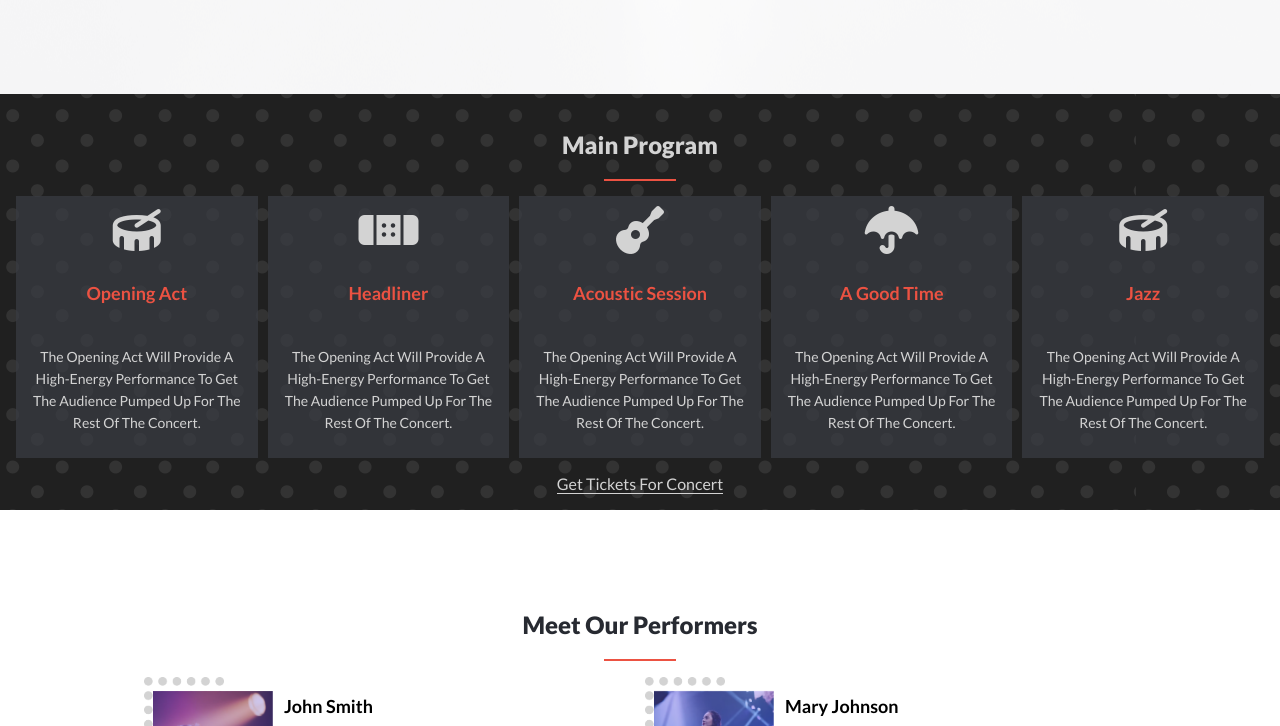
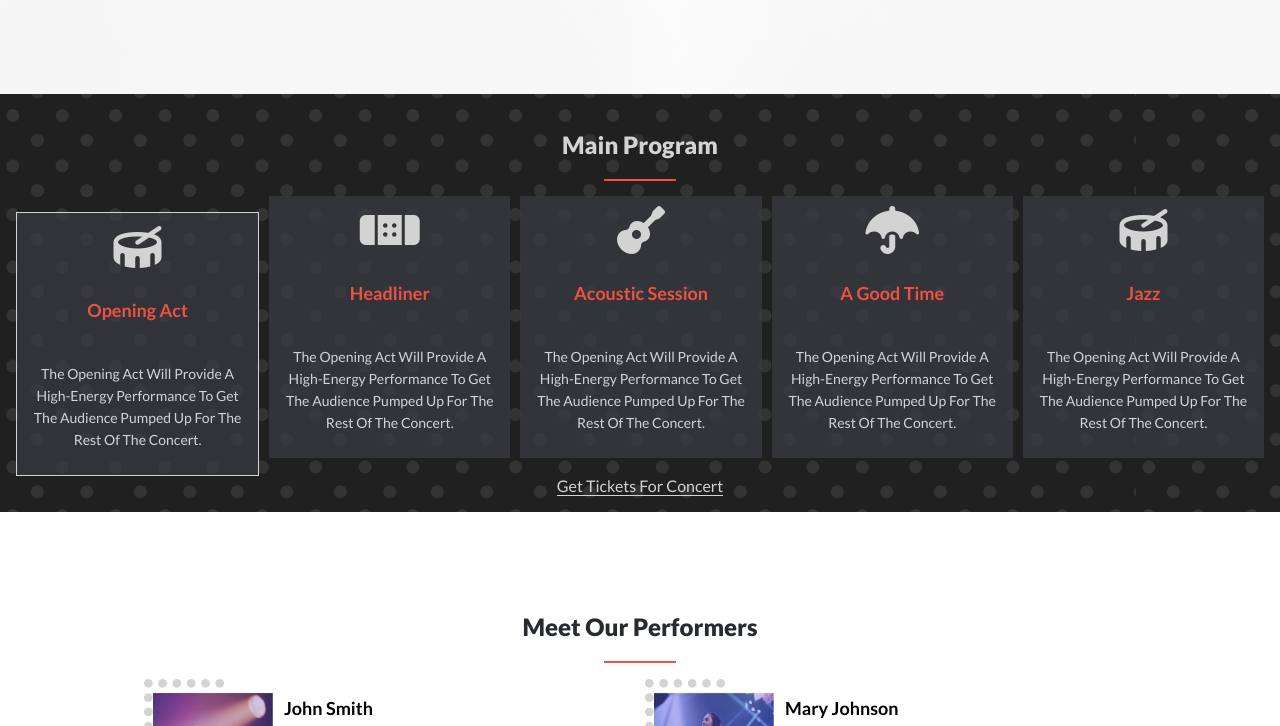
Before and after one commit to Othniel2471/capstone-html-css, a website: page index.html in a window 1280 px wide. In both pictures the pointer is over the element 136 px from the left and 936 px from the top of the page. Shown: the part 610-1336 px from the top of the page. Drawn offline with Linux system fonts and the light colour scheme.

Commit message:
updated readme file

```diff
--- a/assets/css/styles.css
+++ b/assets/css/styles.css
@@ -211,6 +211,13 @@ hr {
   background-color: #393c43b3;
   padding: 10px;
   gap: 10px;
+}
+
+.programs:hover {
+  border: 1px solid var(--light-color);
+  cursor: pointer;
+  transform: translateY(1rem);
+  transition: transform 200ms ease-in-out;
 }
 
 .programs i {
```
Also changed, not shown: READme.md.
